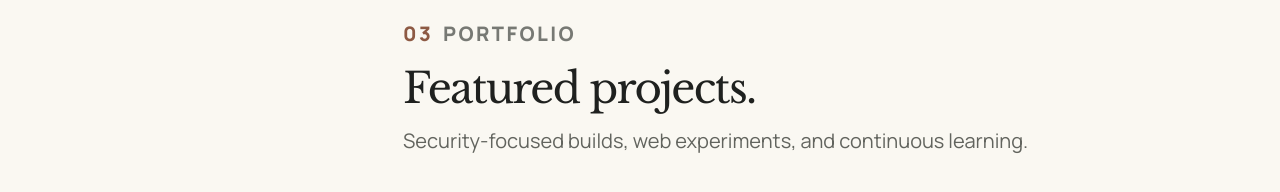
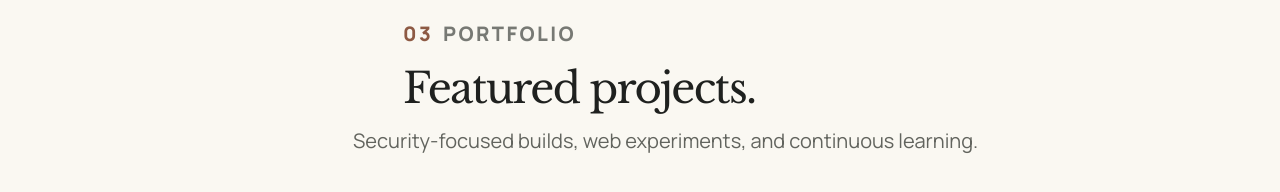
Before and after one commit to avinashk08408/Avinash-portfolio, a React (Vite) app: page / in a window 1280 px wide. Shown: the part 2400-2592 px from the top of the page. Built offline with nearby package versions, Linux system fonts and the light colour scheme; grey boxes are pictures that could not be loaded; a web font is replaced by a local one.

Commit message:
Update Projects.css

```diff
--- a/src/components/Projects/Projects.css
+++ b/src/components/Projects/Projects.css
@@ -189,3 +189,14 @@
     white-space: nowrap;
   }
 }
+/* Move only the Projects description one tab left. */
+
+.projects-carousel-intro {
+  transform: translateX(-50px);
+}
+
+@media (max-width: 640px) {
+  .projects-carousel-intro {
+    transform: translateX(0);
+  }
+}
```
